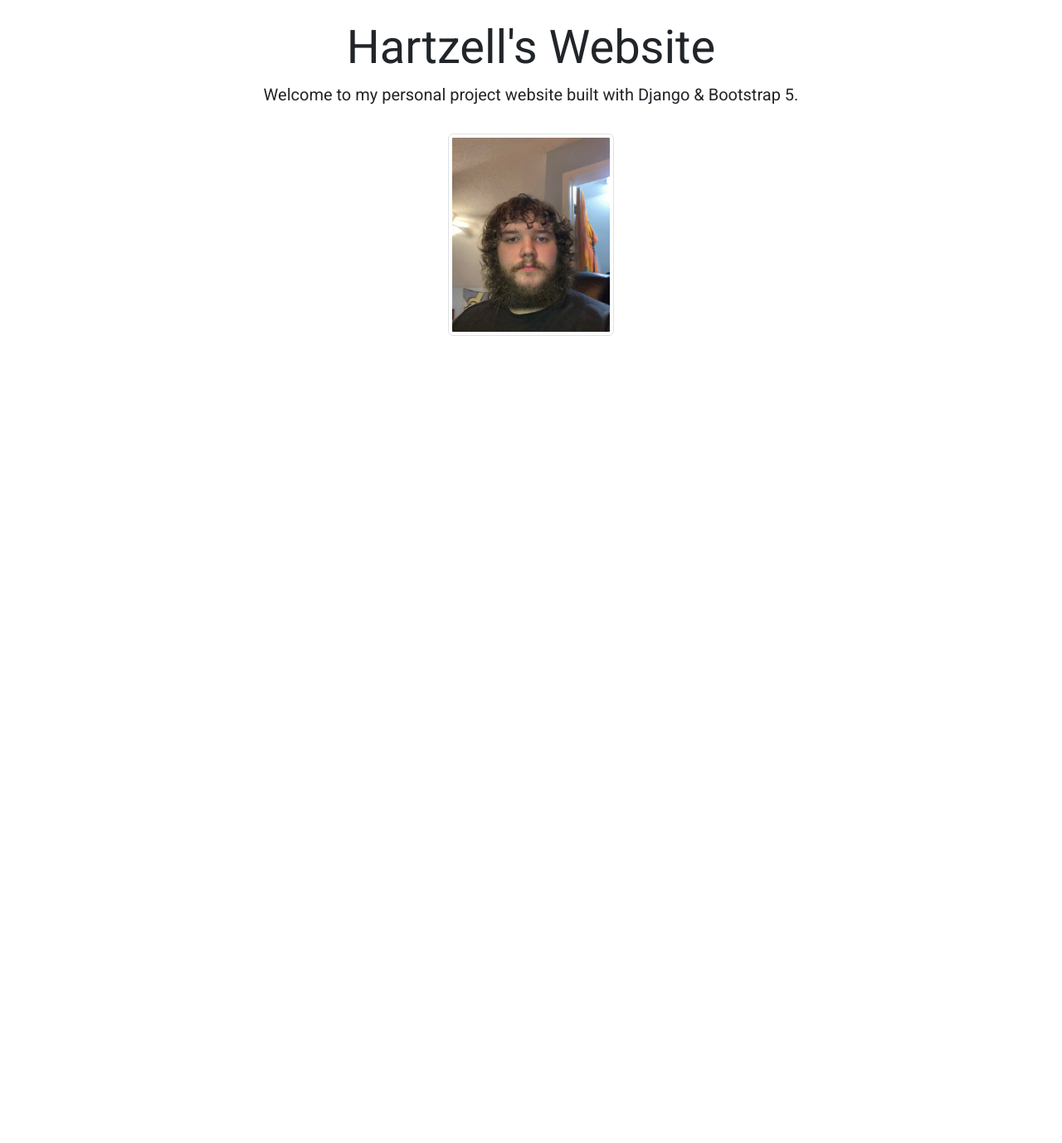
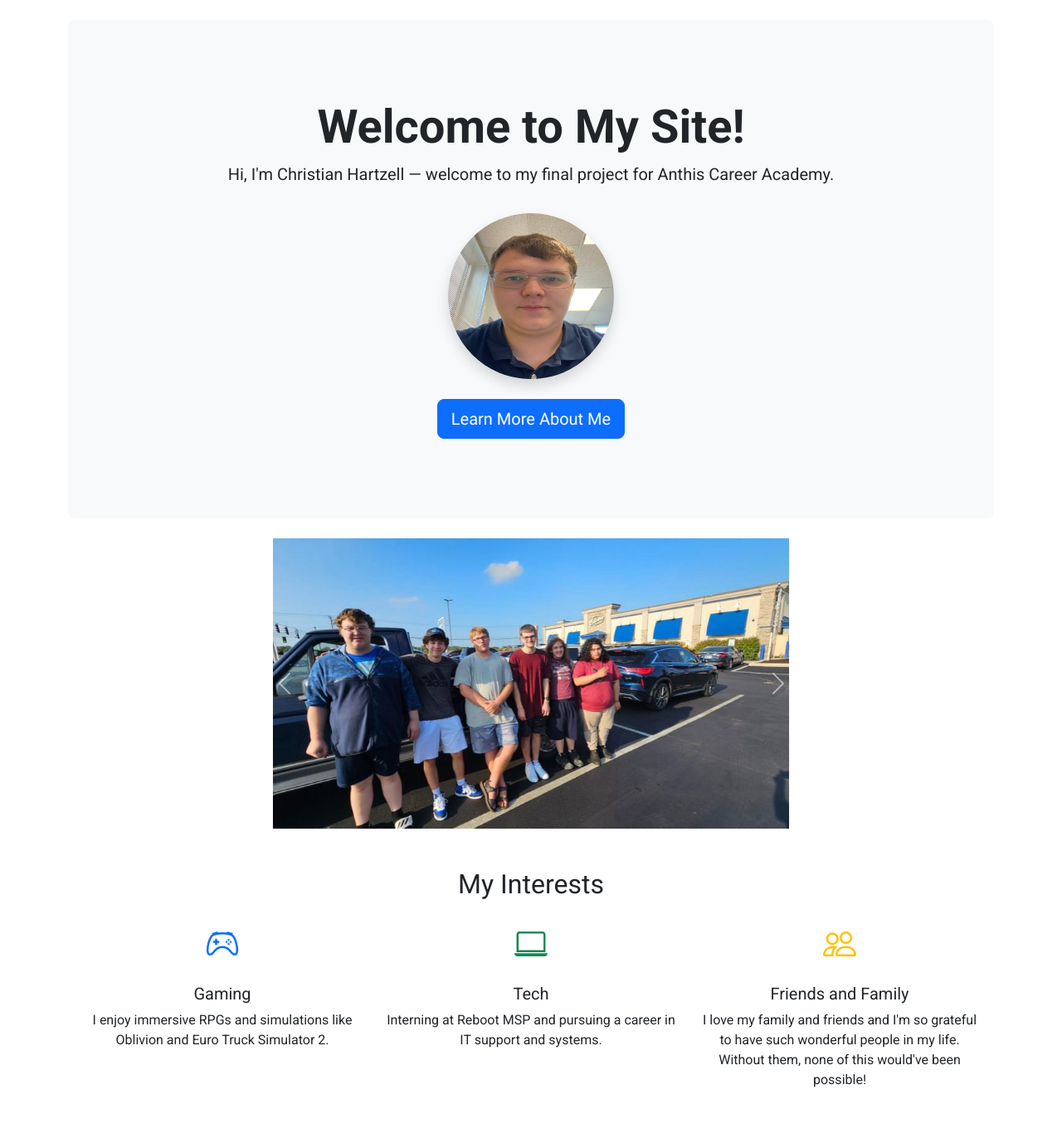
Before and after one commit to Ch-prox69/mysite, a Django app: page / in a window 1280 px wide. Shown: the part 56-1434 px from the top of the page at 83% size. Before the commit the page ends 461 px from the top, so only its background shows below. Run offline with Django 5.2, Linux system fonts and the light colour scheme.

Commit message:
Updated Home, and About Page

```diff
--- a/main/templates/base.html
+++ b/main/templates/base.html
@@ -3,13 +3,13 @@
 <head>
   <meta charset="UTF-8">
   <title>{% block title %}Home{% endblock %}</title>
+  <link href="https://cdn.jsdelivr.net/npm/bootstrap-icons@1.10.5/font/bootstrap-icons.css" rel="stylesheet">
+  <link href="https://cdn.jsdelivr.net/npm/bootstrap@5.3.3/dist/css/bootstrap.min.css" rel="stylesheet">
   <meta name="viewport" content="width=device-width, initial-scale=1">
-
-  <!-- Bootstrap 5 CDN -->
-  <link href="https://cdn.jsdelivr.net/npm/bootstrap@5.3.3/dist/css/bootstrap.min.css" rel="stylesheet">
 
   <!-- Custom Font -->
   <link href="https://fonts.googleapis.com/css2?family=Roboto:wght@400;700&display=swap" rel="stylesheet">
+  <script src="https://cdn.jsdelivr.net/npm/bootstrap@5.3.3/dist/js/bootstrap.bundle.min.js"></script>
   <style>
     body {
       font-family: 'Roboto', sans-serif;
--- a/main/templates/index.html
+++ b/main/templates/index.html
@@ -4,9 +4,64 @@
 {% block title %}Home{% endblock %}
 
 {% block content %}
-<div class="text-center">
-  <h1 class="display-4">Hartzell's Website</h1>
-  <p class="lead">Welcome to my personal project website built with Django & Bootstrap 5.</p>
-  <img src="{% static 'images/me.jpg' %}" alt="My photo" class="img-thumbnail mt-3" width="200">
+<!-- Hero Section -->
+<div class="p-5 mb-4 bg-light rounded-3">
+  <div class="container-fluid py-5 text-center">
+    <h1 class="display-4 fw-bold">Welcome to My Site!</h1>
+    <p class="lead">Hi, I'm Christian Hartzell — welcome to my final project for Anthis Career Academy.</p>
+    <img src="{% static 'images/me.jpg' %}" alt="Christian Hartzell" class="rounded-circle shadow mt-3" width="200" height="200">
+    <br>
+    <a href="{% url 'about' %}" class="btn btn-primary btn-lg mt-4">Learn More About Me</a>
+  </div>
+</div>
+
+<!-- Carousel Section -->
+<div class="container mb-5 text-center">
+  <div id="gameCarousel" class="carousel slide" data-bs-ride="carousel" style="max-width: 700px; margin: auto;">
+    <div class="carousel-inner">
+      <div class="carousel-item active">
+        <img src="{% static 'images/culvers.jpg' %}" class="d-block mx-auto img-fluid" alt="With Friends at Culvers" style="max-height: 350px;">
+      </div>
+      <div class="carousel-item">
+        <img src="{% static 'images/familycruse.jpg' %}" class="d-block mx-auto img-fluid" alt="With Family on Cruse" style="max-height: 350px;">
+      </div>
+      <div class="carousel-item">
+        <img src="{% static 'images/mall.jpg' %}" class="d-block mx-auto img-fluid" alt="At Mall with Friends" style="max-height: 350px;">
+      </div>
+    </div>
+    <button class="carousel-control-prev" type="button" data-bs-target="#gameCarousel" data-bs-slide="prev">
+      <span class="carousel-control-prev-icon" aria-hidden="true"></span>
+      <span class="visually-hidden">Previous</span>
+    </button>
+    <button class="carousel-control-next" type="button" data-bs-target="#gameCarousel" data-bs-slide="next">
+      <span class="carousel-control-next-icon" aria-hidden="true"></span>
+      <span class="visually-hidden">Next</span>
+    </button>
+  </div>
+</div>
+
+
+
+<!-- Interests Section -->
+<div class="container text-center mb-5">
+  <h2 class="mb-4">My Interests</h2>
+  <div class="row">
+    <div class="col-md-4">
+      <i class="bi bi-controller fs-1 text-primary"></i>
+      <h5 class="mt-3">Gaming</h5>
+      <p>I enjoy immersive RPGs and simulations like Oblivion and Euro Truck Simulator 2.</p>
+    </div>
+    <div class="col-md-4">
+      <i class="bi bi-laptop fs-1 text-success"></i>
+      <h5 class="mt-3">Tech</h5>
+      <p>Interning at Reboot MSP and pursuing a career in IT support and systems.</p>
+    </div>
+    <div class="col-md-4">
+      <i class="bi bi-people fs-1 text-warning"></i>
+      <h5 class="mt-3">Friends and Family</h5>
+      <p>I love my family and friends and I'm so grateful to have such wonderful
+         people in my life. Without them, none of this would've been possible!</p>
+    </div>
+  </div>
 </div>
 {% endblock %}
--- a/main/urls.py
+++ b/main/urls.py
@@ -4,4 +4,5 @@ from . import views
 
 urlpatterns = [
     path('', views.index, name='index'),
+    path('about/', views.about, name='about'),
 ]
--- a/main/views.py
+++ b/main/views.py
@@ -1,4 +1,9 @@
 from django.shortcuts import render
 
+# Index page view
 def index(request):
     return render(request, 'index.html')
+
+# About page view
+def about(request):
+    return render(request, 'about.html')  # This points to the 'about.html' template
```
Also changed, not shown: main/templates/about.html (added, +34 -0 lines), static/images/culvers.JPG (added), static/images/ets2.jpg (added), static/images/familycruse.JPG (added), static/images/kcd.jpg (added), static/images/mall.jpg (added), static/images/me.jpg, static/images/oblivion.jpg (added).
